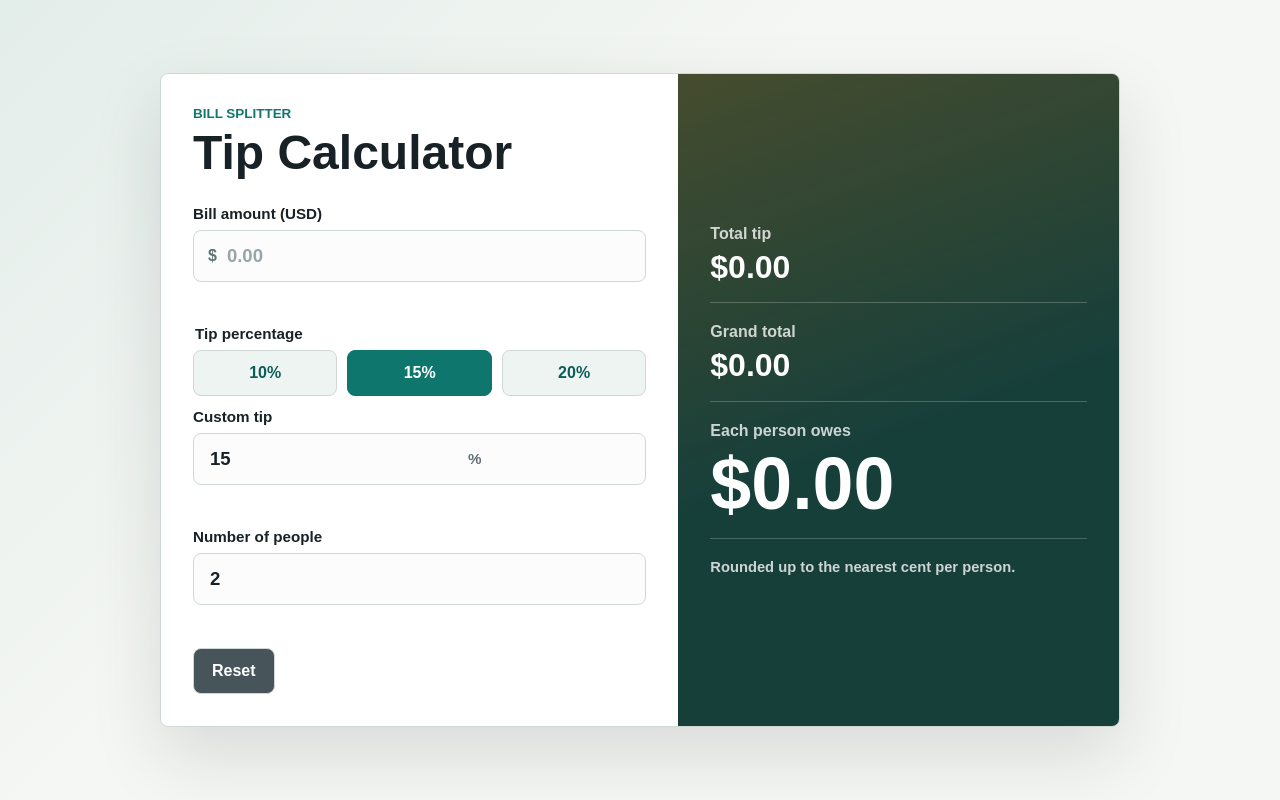
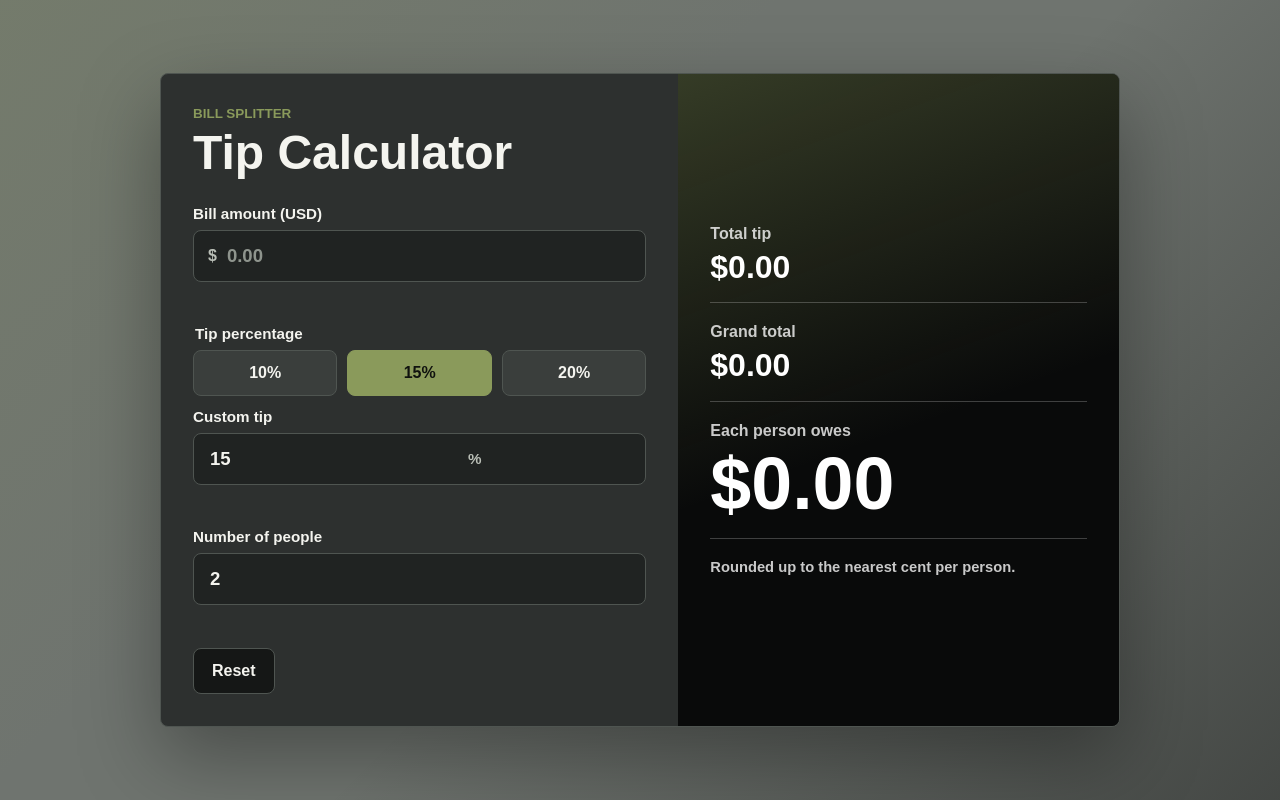
Before and after one commit to asadabdullahaa1/tip-calculator, a plain HTML site: page index.html in a window 1280 px wide. Drawn offline with Linux system fonts and the light colour scheme.

Commit message:
Retheme calculator with dark grey palette

```diff
--- a/styles.css
+++ b/styles.css
@@ -1,17 +1,17 @@
 :root {
-  color-scheme: light;
-  --ink: #172126;
-  --muted: #607078;
-  --page: #f5f7f4;
-  --panel: #ffffff;
-  --result: #173f3a;
-  --line: #cfd8d4;
-  --soft: #eef4f1;
-  --accent: #0f766e;
-  --accent-strong: #0b5d58;
-  --focus: #d97706;
-  --warn: #b42318;
-  --warn-soft: #fff1ee;
+  color-scheme: dark;
+  --ink: #f4f4ef;
+  --muted: #b9beb6;
+  --page: #6f746f;
+  --panel: #2d302f;
+  --result: #090a0a;
+  --line: #4f5551;
+  --soft: #3a3e3c;
+  --accent: #8a9a5b;
+  --accent-strong: #c4d483;
+  --focus: #a6b56c;
+  --warn: #ffb4a8;
+  --warn-soft: #3a2523;
 }
 
 * {
@@ -24,7 +24,8 @@ body {
   font-family: Arial, Helvetica, sans-serif;
   color: var(--ink);
   background:
-    linear-gradient(135deg, rgba(15, 118, 110, 0.08), transparent 42%),
+    linear-gradient(135deg, rgba(138, 154, 91, 0.18), transparent 38%),
+    linear-gradient(315deg, rgba(9, 10, 10, 0.42), transparent 46%),
     var(--page);
 }
 
@@ -49,7 +50,7 @@ input {
   background: var(--panel);
   border: 1px solid var(--line);
   border-radius: 8px;
-  box-shadow: 0 28px 70px rgba(23, 33, 38, 0.13);
+  box-shadow: 0 30px 80px rgba(0, 0, 0, 0.34);
 }
 
 .form-panel {
@@ -103,14 +104,14 @@ legend {
   align-items: center;
   gap: 8px;
   padding: 0 14px;
-  background: #fbfcfb;
+  background: #202322;
   border: 1px solid var(--line);
   border-radius: 8px;
 }
 
 .input-wrap:focus-within {
   border-color: var(--focus);
-  box-shadow: 0 0 0 3px rgba(217, 119, 6, 0.18);
+  box-shadow: 0 0 0 3px rgba(166, 181, 108, 0.28);
 }
 
 .input-wrap span {
@@ -131,7 +132,7 @@ input {
 }
 
 input::placeholder {
-  color: #98a5ab;
+  color: #8e948d;
 }
 
 .tip-options {
@@ -151,22 +152,23 @@ input::placeholder {
 }
 
 .tip-button {
-  color: var(--accent-strong);
+  color: var(--ink);
   background: var(--soft);
 }
 
 .tip-button:hover {
   border-color: var(--accent);
+  background: #444a45;
 }
 
 .tip-button:focus-visible,
 .reset-button:focus-visible {
-  outline: 3px solid rgba(217, 119, 6, 0.35);
+  outline: 3px solid rgba(166, 181, 108, 0.42);
   outline-offset: 2px;
 }
 
 .tip-button.is-active {
-  color: #ffffff;
+  color: #10120f;
   background: var(--accent);
   border-color: var(--accent);
 }
@@ -197,12 +199,12 @@ input::placeholder {
 .reset-button {
   width: fit-content;
   padding: 0 18px;
-  color: #ffffff;
-  background: #47545a;
+  color: var(--ink);
+  background: #151716;
 }
 
 .reset-button:hover {
-  background: #354046;
+  background: #0c0d0d;
 }
 
 .result-panel {
@@ -212,7 +214,7 @@ input::placeholder {
   padding: 32px;
   color: #ffffff;
   background:
-    linear-gradient(160deg, rgba(217, 119, 6, 0.24), transparent 54%),
+    linear-gradient(160deg, rgba(138, 154, 91, 0.34), transparent 54%),
     var(--result);
 }
 
```
